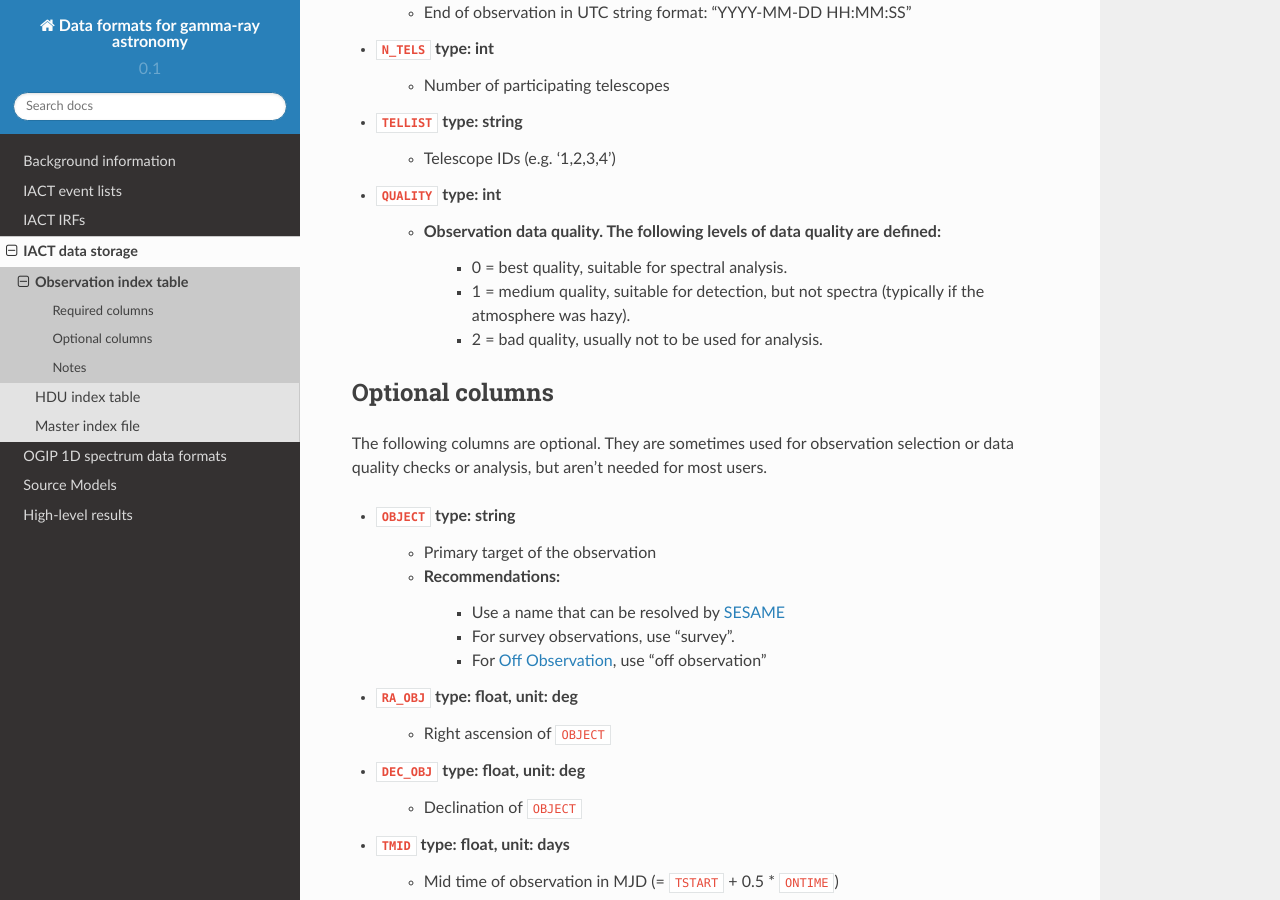
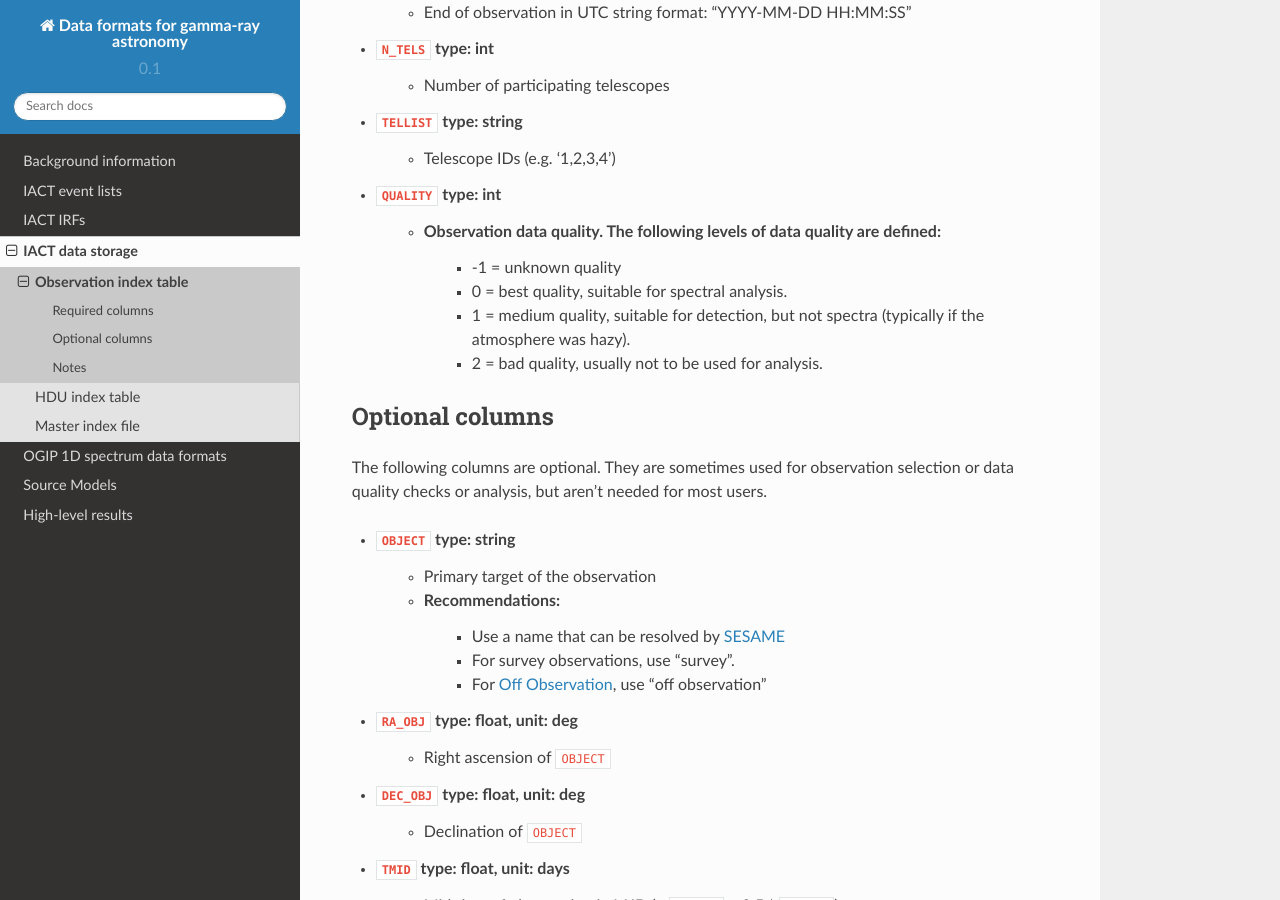
Before and after one commit to open-gamma-ray-astro/gamma-astro-data-formats, a Sphinx documentation site: the page built from source/data_storage/obs_index/index.rst, in a window 1280 px wide and 900 px high, scrolled down 1399 px. Built offline with Sphinx 7.4.7 and the Read the Docs theme 2.0.0, drawn with Linux system fonts in a browser that asks for light colours.

Commit message:
Update index.rst

```diff
--- a/source/data_storage/obs_index/index.rst
+++ b/source/data_storage/obs_index/index.rst
@@ -53,9 +53,10 @@ Required columns
     * Telescope IDs (e.g. '1,2,3,4')
 * ``QUALITY`` type: int
     * Observation data quality. The following levels of data quality are defined:
-        * 0 = best quality, suitable for spectral analysis.
-        * 1 = medium quality, suitable for detection, but not spectra (typically if the atmosphere was hazy).
-        * 2 = bad quality, usually not to be used for analysis.
+        * -1 = unknown quality
+        *  0 = best quality, suitable for spectral analysis.
+        *  1 = medium quality, suitable for detection, but not spectra (typically if the atmosphere was hazy).
+        *  2 = bad quality, usually not to be used for analysis.
 
 .. _obs-index-optional-columns:
 
```
